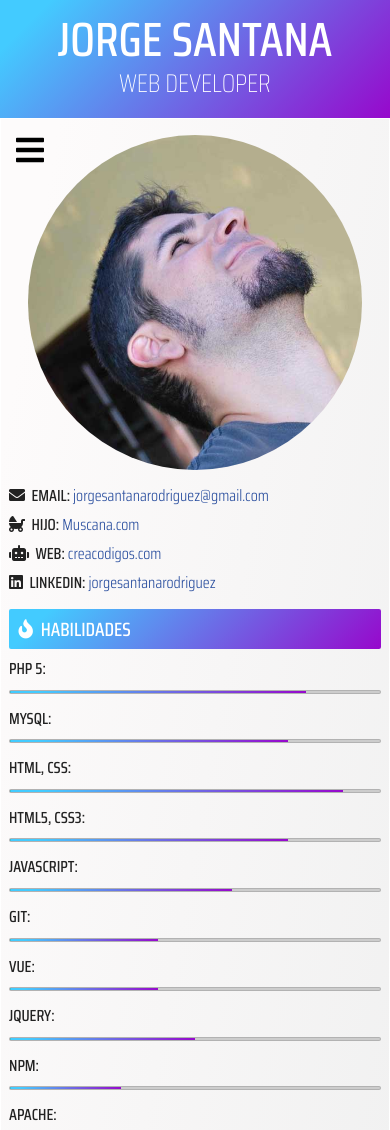
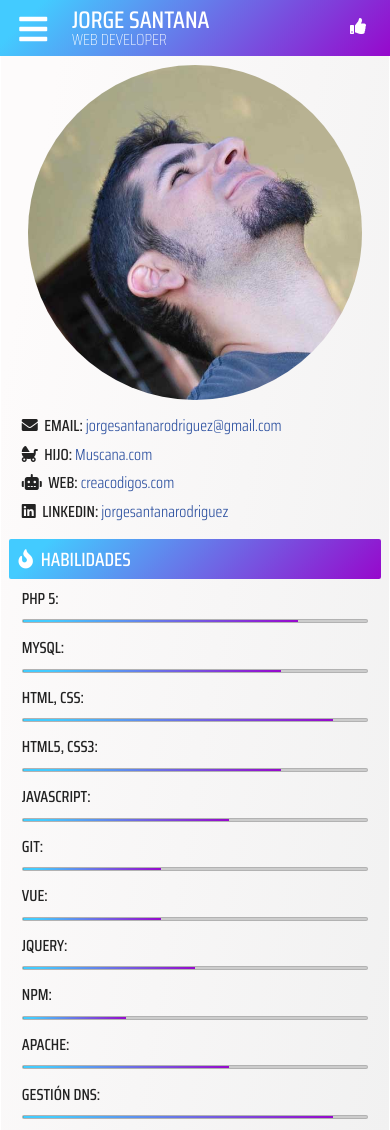
Before and after one commit to tollelle/curriculum-html, a website: page index.html in a window 390 px wide. Shown: the top 1130 px of the page. Drawn offline with Linux system fonts and the light colour scheme; a web font is replaced by a local one.

Commit message:
HTML - CSS Responsivo - Ajustes article div | menu float y ok top | header fixed

```diff
--- a/css/style.css
+++ b/css/style.css
@@ -83,6 +83,37 @@ nav > ul > li:first-child {
     display: none;
 }
 
+/* Menú CSS responsivo */
+nav > ul {
+    overflow: hidden;
+  }
+
+  /* menu */
+
+  nav {
+    clear: both;
+    max-height: 0;
+    transition: max-height .2s ease-out;
+  }
+
+/* menu icon */
+
+nav .menu-icon {
+    position: relative;
+    user-select: none;
+  }
+
+/* menu btn */
+
+nav .menu-btn {
+    display: none;
+  }
+
+  nav .menu-btn:checked ~ nav {
+    max-height: 240px;
+  }
+/* Menú CSS responsivo */
+
 meter{
     width           : 100%;
     height          : 0.5em;
@@ -106,6 +137,10 @@ img{
 
 i{
     margin-right: 0.4em;
+}
+
+.ok {
+    display: none;
 }
 
 .fino{
@@ -146,8 +181,11 @@ i{
     filter       : blur(2px);
 }
 
+.wrapper article div {
+    padding      : 0 0.8em;
+}
 
-.wrapper article > div p {
+.wrapper article div p {
     padding      : 0.5em;
     text-align   : justify;
 }
@@ -196,10 +234,35 @@ section {
 
 @media only screen and (max-width: 600px) {
 
+    header {
+        z-index: 100;
+        position:fixed;
+        margin-bottom: 5em;
+        text-align: left;
+        padding: 0.5em;
+        padding-left: 4.5em;
+    }
+    header > h1{
+        font-size: 1.5em;
+        line-height: 1em;
+    }
+    header > h2{
+        font-size: 1em;
+        line-height: 1em;
+    }
     nav{
+        z-index: 100;
+        position: fixed;
+        top: 0;
+        width: 4em;
         display: block;
-        position: fixed;
         background: transparent;
+        margin:0;
+    }
+    nav > ul > li{
+        display: block;
+        background: transparent;
+        padding: 0.4em 0.6em;
     }
 
     nav > ul > li:hover{
@@ -208,9 +271,8 @@ section {
 
     nav > ul > li:first-child {
         display: block;
-        color: black;
+        color: white;
         font-size: 2em;
-        padding: 0.5em;
     }
     nav > ul > li:first-child:hover  {
         display: block;
@@ -220,8 +282,16 @@ section {
         display:none;
     }
 
+    .ok{
+        display: block;
+        color: white;
+        font-size: 1em;
+        float: right;
+        margin: 0.6em;
+    }
     .wrapper {
         padding: 0;
+        padding-top:3em;
         display: block;
         grid-template-columns: repeat(0, 1fr);
         grid-gap             : 0;
--- a/index.html
+++ b/index.html
@@ -14,10 +14,13 @@
 </head>
 <body>
     <header>
+        <div class="ok"><i class="fas fa-thumbs-up"></i></div>
         <h1>Jorge Santana</h1>
         <h2 class="fino">Web Developer</h2>
     </header>
     <nav>
+        <input class="menu-btn" type="checkbox" id="menu-btn" />
+        </span></label>
             <ul>
                     <li><i class="fas fa-bars"></i></li>
                     <li>Currículum</li>
@@ -131,7 +134,7 @@
                     <h4 class="titulo"><i class="fas fa-laptop-code"></i>Tecnologías Empleadas</h4>
                     <div>
                         <p>
-                            PHP 5, Mysql, PostgreSQL, HTML, HTML5, CSS, CSS3, JavaScript, ECS6, Ajax, Vue, React, JQuery, Apache, XML, WebService, JSON, Parcel, NPM, Sass, Bootstrap, Material Design, PhoneGap, Visual Studio Code, MVC, POO, Programación procedimental, PWA, Terminal, API rest ful, Slim, Laravel, Photoshop, Illustrator, Plesk, Cpanel, XAMP, GitHub.
+                            PHP 5, Mysql, PostgreSQL, HTML, HTML5, CSS, CSS3, JavaScript, ES6, Ajax, Vue, React, JQuery, Apache, XML, WebService, JSON, Parcel, NPM, Sass, Bootstrap, Material Design, PhoneGap, Visual Studio Code, MVC, POO, Programación procedimental, PWA, Terminal, API rest ful, Slim, Laravel, Photoshop, Illustrator, Plesk, Cpanel, XAMP, GitHub.
                         </p>
                     </div>
                 </article>
```
Lines whose indentation alone changed are shown as unchanged.
